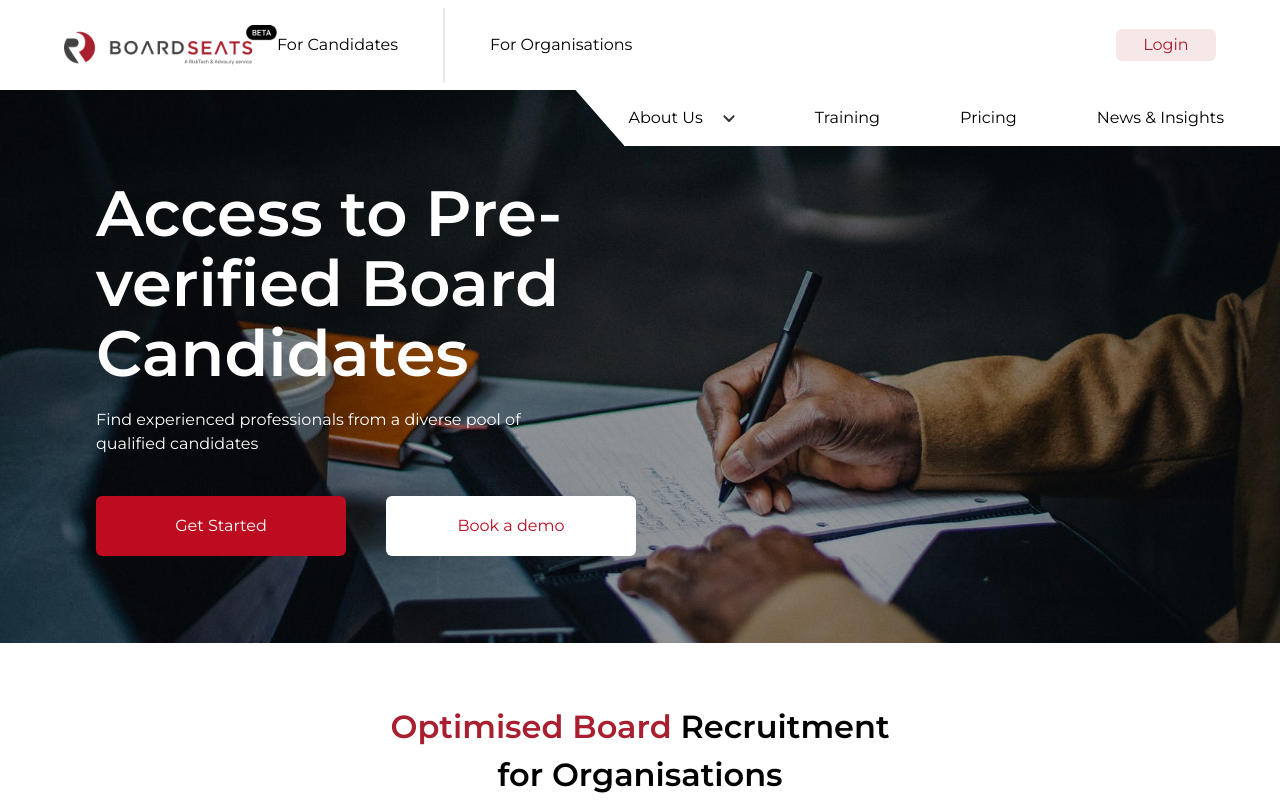
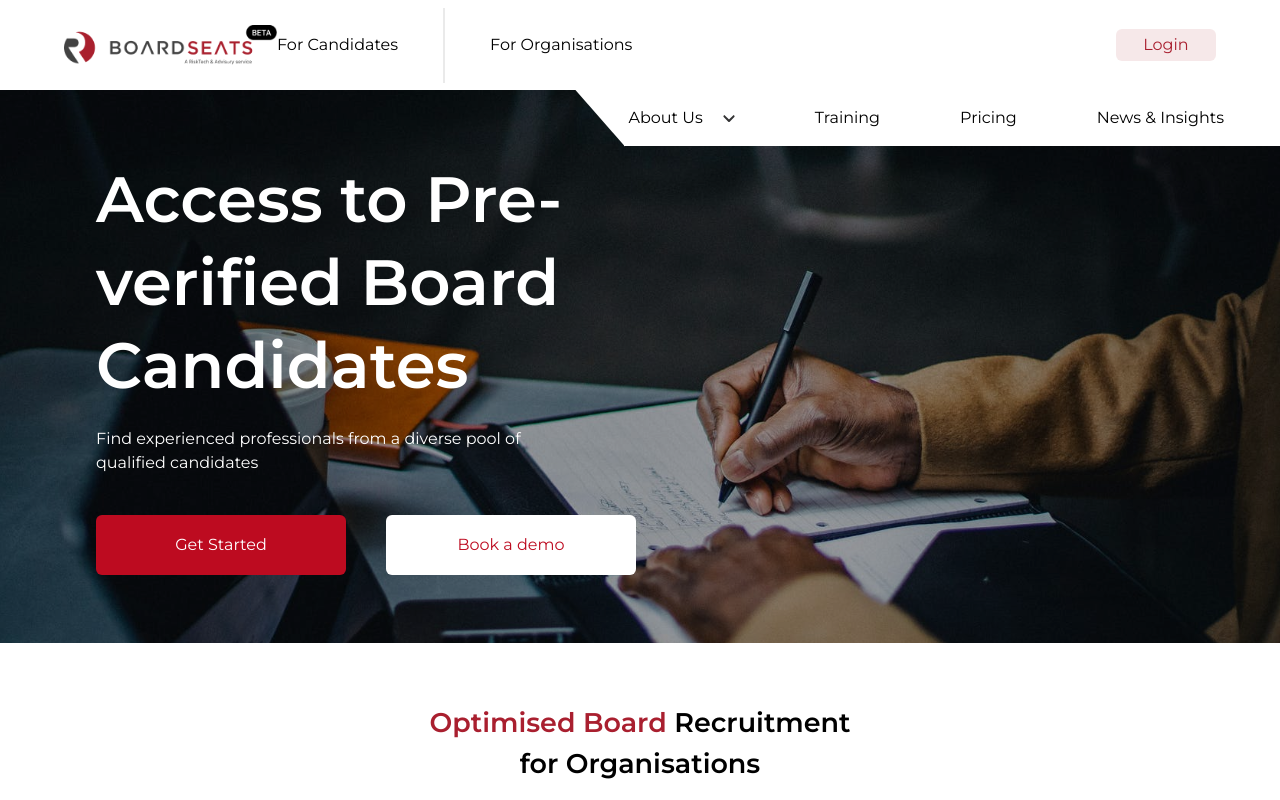
Before and after one commit to Manlikevee/bseatsdeployment, a React (Create React App) app: page /organisation in a window 1280 px wide. Shown: the top 800 px of the page. Built offline with nearby package versions, Linux system fonts and the light colour scheme.

Commit message:
redirectfix

```diff
--- a/src/pages/About.jsx
+++ b/src/pages/About.jsx
@@ -14,7 +14,7 @@ import Pelumi from "../assets/About/pelumi.svg";
 
 const About = () => {
   return (
-    <div className="w-screen overflow-x-hidden">
+    <div className="w-full overflow-x-hidden">
       <div className="flex flex-col lg:flex-row justify-between items-center lg:pl-28">
         <div className="px-[20px] lg:px-0 pt-10 lg:pt-0">
           <div className="bg-[#F5E6E8] text-[#BD0B20] h-[39px] w-[123px] grid place-items-center font-semibold rounded-[3px]">
--- a/src/pages/Candidates.jsx
+++ b/src/pages/Candidates.jsx
@@ -13,7 +13,7 @@ const Candidates = () => {
       <div className="candidates relative h-[553px] overflow-hidden flex justify-start items-center px-[20px] lg:px-24">
         <div className="h-full w-full absolute top-0 bg-[#0000004A] z-0 left-0"></div>
         <div className="text-white z-10">
-          <h4 className="text-[50px] lg:text-[64px] font-semibold leading-[70px] mb-5 max-w-[712px]">
+        <h4 className="text-[35px] lg:text-[64px] font-semibold leading-[1.3] mb-5 max-w-[712px]">
             Access Executive & Board Roles
           </h4>
           <p className="max-w-[493.89px]">
@@ -30,7 +30,7 @@ const Candidates = () => {
         <p className="text-[#BD0B20] text-[14px] uppercase text-center font-semibold z-10">
           How does it work?
         </p>
-        <h4 className="max-w-[65%] text-[35px] lg:text-[45px] font-semibold text-center leading-[50px] mb-5 mt-5 z-10">
+        <h4 className="max-w-[65%] text-[25px] lg:text-[45px] font-semibold text-center leading-[1.3] mb-5 mt-5 z-10">
           Optimised Recruitment for Executives
         </h4>
         <div className="flex flex-col lg:flex-row lg:justify-between items-center w-full lg:px-5 xl:px-24 my-5">
--- a/src/pages/FAQs.jsx
+++ b/src/pages/FAQs.jsx
@@ -153,7 +153,7 @@ const FAQs = () => {
           </p>
         </div>
       </div>
-      <div className="faq-section md:px-28 px-[20px] py-10">
+      <div className="faq-section md:px-28 px-[10px] py-10">
 
       <Accordion transition transitionTimeout={250}>
   {faqData && faqData.length > 0 && (
--- a/src/pages/Organization.jsx
+++ b/src/pages/Organization.jsx
@@ -12,7 +12,7 @@ const Organization = () => {
       <div className="organisation relative h-[553px] overflow-hidden flex justify-start items-center px-[20px] lg:px-24">
         <div className="h-full w-full absolute top-0 bg-[#0000004A] z-0 left-0"></div>
         <div className="text-white z-10">
-          <h4 className="text-[45px] lg:text-[64px] font-semibold leading-[70px] mb-5 max-w-[712px]">
+          <h4 className="text-[35px] lg:text-[64px] font-semibold leading-[1.3] mb-5 max-w-[712px]">
             Access to Pre-verified Board Candidates
           </h4>
           <p className="max-w-[493.89px]">
@@ -32,7 +32,7 @@ const Organization = () => {
         </div>
       </div>
       <div className="flex flex-col items-center py-[60px] px-[20px] lg:[px-0]">
-        <h3 className="text-[32px] font-semibold md:w-[500px] flex flex-col text-center">
+        <h3 className="text-[27px] font-semibold md:w-[500px] flex flex-col text-center">
           <span>
             <span className="text-[#A91F2F]">Optimised Board</span> Recruitment
           </span>
--- a/src/pages/Training.jsx
+++ b/src/pages/Training.jsx
@@ -68,7 +68,7 @@ const Training = () => {
           <span className="text-[#BD0B20]">C</span>LIENT{" "}
           <span className="text-[#BD0B20]">T</span>ESTIMONIAL{" "}
         </h4>
-        <iframe className="" width="1178" height="515" src="https://www.youtube.com/embed/ZNb9VSCp_TQ"
+        <iframe className="" width="100%" height="515" src="https://www.youtube.com/embed/ZNb9VSCp_TQ"
                 title="Corporate Governance &amp; Risk Management Training - Client Testimonial" frameBorder="0"
                 allow="accelerometer; autoplay; clipboard-write; encrypted-media; gyroscope; picture-in-picture; web-share"
                 referrerPolicy="strict-origin-when-cross-origin" allowFullScreen></iframe>
```
